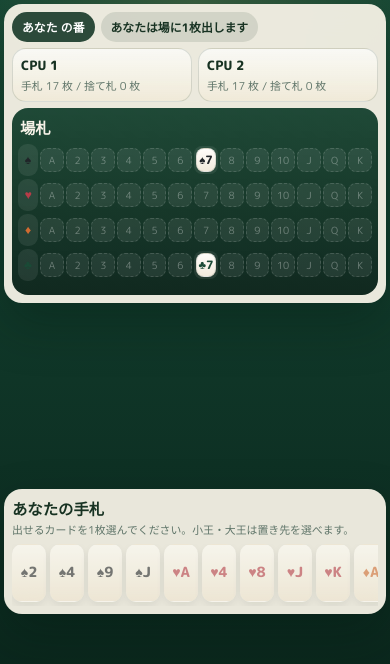
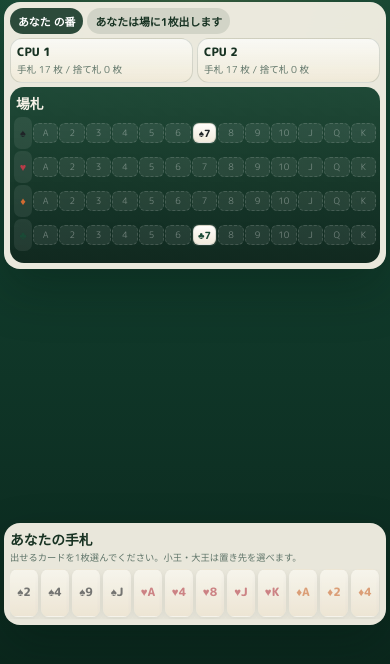
Before and after one commit to ramble500/lucky_sevens, a website built with Vite: page activity/index.html in a window 390 px wide. Built offline with nearby package versions, Linux system fonts and the light colour scheme; no server answers; a web font is replaced by a local one; what @discord/embedded-app-sdk would draw is missing.

Commit message:
Tighten compact mobile game layout

```diff
--- a/activity/src/styles.css
+++ b/activity/src/styles.css
@@ -1216,8 +1216,8 @@ body[data-game-stage="game"][data-viewport="compact"] .page-shell {
   flex-direction: column;
   width: min(100% - 8px, 1280px);
   min-height: calc(var(--app-height) - var(--safe-top) - var(--safe-bottom));
-  padding-top: 4px;
-  padding-bottom: calc(4px + var(--safe-bottom));
+  padding-top: 2px;
+  padding-bottom: calc(2px + var(--safe-bottom));
 }
 
 body[data-game-stage="game"][data-viewport="compact"] .game-layout {
@@ -1226,8 +1226,8 @@ body[data-game-stage="game"][data-viewport="compact"] .game-layout {
   grid-template-areas:
     "table"
     "player";
-  grid-template-rows: minmax(0, 58%) minmax(0, 42%);
-  gap: 6px;
+  grid-template-rows: minmax(0, 62%) minmax(0, 38%);
+  gap: 4px;
   margin-top: 0;
 }
 
@@ -1242,8 +1242,8 @@ body[data-game-stage="game"][data-viewport="compact"] .card-note {
 
 body[data-game-stage="game"][data-viewport="compact"] .table-panel,
 body[data-game-stage="game"][data-viewport="compact"] .player-panel {
-  padding: 8px;
-  border-radius: 18px;
+  padding: 6px;
+  border-radius: 16px;
   overflow: hidden;
 }
 
@@ -1253,80 +1253,80 @@ body[data-game-stage="game"][data-viewport="compact"] .table-panel {
 }
 
 body[data-game-stage="game"][data-viewport="compact"] .table-meta {
-  gap: 6px;
+  gap: 4px;
 }
 
 body[data-game-stage="game"][data-viewport="compact"] .pill {
-  min-height: 30px;
-  padding: 0 10px;
-  font-size: 0.74rem;
+  min-height: 26px;
+  padding: 0 8px;
+  font-size: 0.68rem;
 }
 
 body[data-game-stage="game"][data-viewport="compact"] .opponents {
   grid-template-columns: repeat(2, minmax(0, 1fr));
-  gap: 6px;
-  margin-top: 6px;
+  gap: 4px;
+  margin-top: 4px;
 }
 
 body[data-game-stage="game"][data-viewport="compact"] .opponent-card {
-  padding: 7px 8px;
-  border-radius: 14px;
+  padding: 5px 6px;
+  border-radius: 12px;
 }
 
 body[data-game-stage="game"][data-viewport="compact"] .opponent-name {
-  font-size: 0.8rem;
+  font-size: 0.72rem;
 }
 
 body[data-game-stage="game"][data-viewport="compact"] .opponent-meta {
-  margin-top: 2px;
-  font-size: 0.68rem;
+  margin-top: 1px;
+  font-size: 0.6rem;
 }
 
 body[data-game-stage="game"][data-viewport="compact"] .board-panel {
   display: grid;
   grid-template-rows: auto minmax(0, 1fr);
-  margin-top: 6px;
-  padding: 8px;
-  border-radius: 16px;
+  margin-top: 4px;
+  padding: 6px;
+  border-radius: 14px;
 }
 
 body[data-game-stage="game"][data-viewport="compact"] .board-head {
-  gap: 2px;
+  gap: 1px;
 }
 
 body[data-game-stage="game"][data-viewport="compact"] .board-head h2,
 body[data-game-stage="game"][data-viewport="compact"] .player-head h2 {
-  font-size: 0.96rem;
+  font-size: 0.86rem;
 }
 
 body[data-game-stage="game"][data-viewport="compact"] .board {
-  gap: 3px;
-  margin-top: 6px;
+  gap: 2px;
+  margin-top: 4px;
   overflow: hidden;
   align-content: start;
 }
 
 body[data-game-stage="game"][data-viewport="compact"] .board-row {
-  grid-template-columns: 20px repeat(13, minmax(0, 1fr));
-  gap: 2px;
+  grid-template-columns: 18px repeat(13, minmax(0, 1fr));
+  gap: 1px;
   min-width: 0;
 }
 
 body[data-game-stage="game"][data-viewport="compact"] .suit-label {
-  height: 24px;
-  border-radius: 9px;
-  font-size: 0.76rem;
+  height: 20px;
+  border-radius: 7px;
+  font-size: 0.68rem;
 }
 
 body[data-game-stage="game"][data-viewport="compact"] .board-slot,
 body[data-game-stage="game"][data-viewport="compact"] .playing-card {
-  min-height: 24px;
-  border-radius: 8px;
+  min-height: 20px;
+  border-radius: 6px;
 }
 
 body[data-game-stage="game"][data-viewport="compact"] .board-slot {
-  padding: 1px;
-  font-size: 0.62rem;
+  padding: 0;
+  font-size: 0.56rem;
 }
 
 body[data-game-stage="game"][data-viewport="compact"] .playing-card {
@@ -1335,7 +1335,7 @@ body[data-game-stage="game"][data-viewport="compact"] .playing-card {
 }
 
 body[data-game-stage="game"][data-viewport="compact"] .card-center {
-  font-size: 0.72rem;
+  font-size: 0.62rem;
 }
 
 body[data-game-stage="game"][data-viewport="compact"] .player-panel {
@@ -1344,54 +1344,54 @@ body[data-game-stage="game"][data-viewport="compact"] .player-panel {
 }
 
 body[data-game-stage="game"][data-viewport="compact"] .player-head {
-  gap: 2px;
+  gap: 1px;
 }
 
 body[data-game-stage="game"][data-viewport="compact"] .hand-hint {
-  font-size: 0.68rem;
+  font-size: 0.58rem;
 }
 
 body[data-game-stage="game"][data-viewport="compact"] .action-panel {
-  margin-top: 6px;
-  padding: 8px;
-  border-radius: 14px;
+  margin-top: 4px;
+  padding: 6px;
+  border-radius: 12px;
 }
 
 body[data-game-stage="game"][data-viewport="compact"] .action-title {
-  font-size: 0.74rem;
+  font-size: 0.66rem;
 }
 
 body[data-game-stage="game"][data-viewport="compact"] .action-buttons {
-  gap: 5px;
-  margin-top: 6px;
+  gap: 4px;
+  margin-top: 4px;
 }
 
 body[data-game-stage="game"][data-viewport="compact"] .choice-button {
-  padding: 7px 9px;
-  font-size: 0.7rem;
+  padding: 6px 8px;
+  font-size: 0.64rem;
 }
 
 body[data-game-stage="game"][data-viewport="compact"] .player-hand {
   display: flex;
   flex-wrap: nowrap;
-  gap: 4px;
-  margin-top: 6px;
+  gap: 3px;
+  margin-top: 4px;
   overflow-x: auto;
   overflow-y: hidden;
-  padding-bottom: 4px;
+  padding-bottom: 2px;
   align-items: stretch;
 }
 
 body[data-game-stage="game"][data-viewport="compact"] .hand-card {
-  flex: 0 0 clamp(34px, 5vw, 46px);
+  flex: 0 0 clamp(28px, 4vw, 38px);
   width: auto;
-  min-height: 58px;
-  padding: 4px 3px;
-  border-radius: 10px;
-  box-shadow: 0 4px 10px rgba(7, 24, 17, 0.12);
+  min-height: 48px;
+  padding: 3px 2px;
+  border-radius: 8px;
+  box-shadow: 0 3px 8px rgba(7, 24, 17, 0.12);
 }
 
 body[data-game-stage="game"][data-viewport="compact"] .hand-card .card-center {
-  height: 24px;
-  font-size: 0.88rem;
+  height: 18px;
+  font-size: 0.72rem;
 }
```
